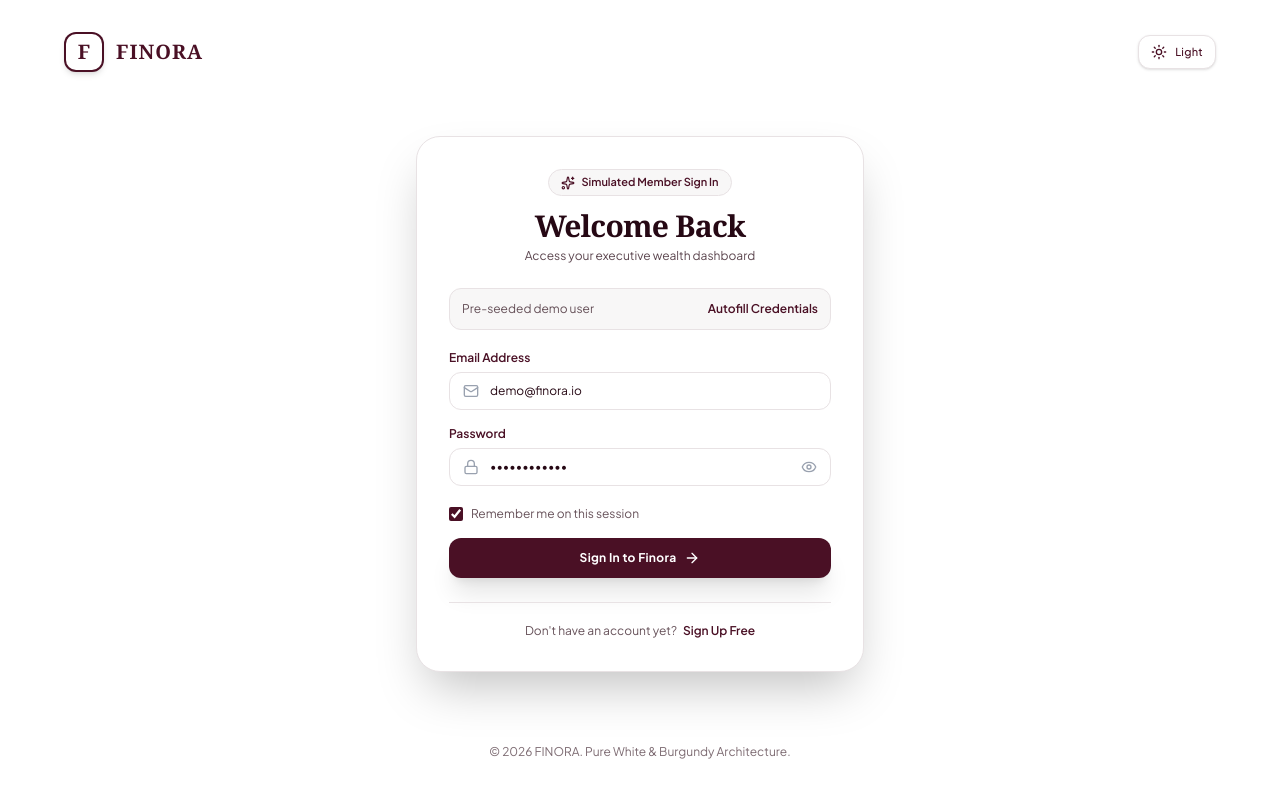
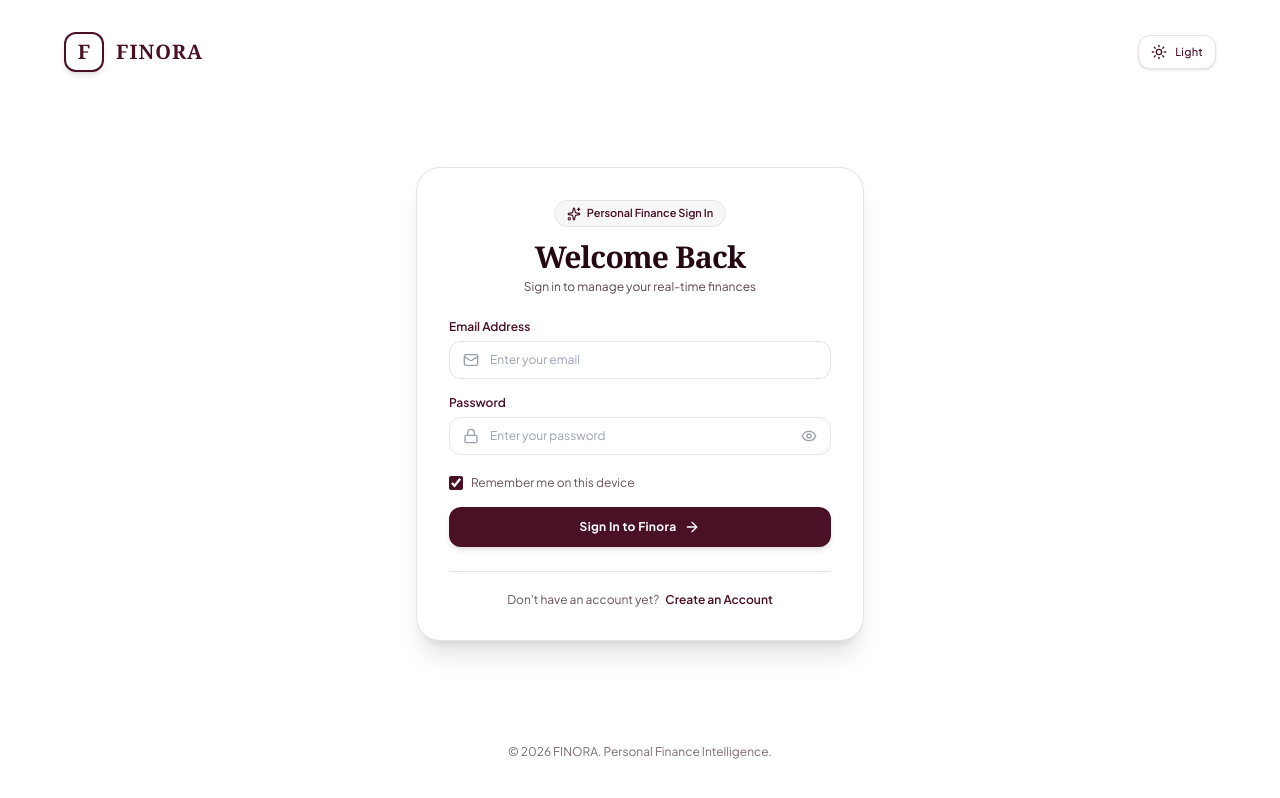
Before and after one commit to vermaanv01-boop/FINORA-Personal-Finance-Tracker., a React (Vite) app: page /login in a window 1280 px wide. Built offline with nearby package versions, Linux system fonts and the light colour scheme; a web font is replaced by a local one.

Commit message:
changing ui

```diff
--- a/src/pages/LoginPage.jsx
+++ b/src/pages/LoginPage.jsx
@@ -6,20 +6,19 @@ import {
   Eye,
   EyeOff,
   ArrowRight,
-  Sparkles,
-  ShieldCheck
+  Sparkles
 } from 'lucide-react';
 import { useAuth } from '../context/AuthContext';
 import { useTheme } from '../context/ThemeContext';
 import ThemeToggle from '../components/ThemeToggle';
 
 export default function LoginPage() {
-  const { login, demoUser } = useAuth();
+  const { login } = useAuth();
   const { isDark } = useTheme();
   const navigate = useNavigate();
 
-  const [email, setEmail] = useState('demo@finora.io');
-  const [password, setPassword] = useState('Password123!');
+  const [email, setEmail] = useState('');
+  const [password, setPassword] = useState('');
   const [showPassword, setShowPassword] = useState(false);
   const [rememberMe, setRememberMe] = useState(true);
   const [error, setError] = useState('');
@@ -43,13 +42,7 @@ export default function LoginPage() {
       } else {
         setError(res.error);
       }
-    }, 250);
-  };
-
-  const fillDemo = () => {
-    setEmail(demoUser.email);
-    setPassword(demoUser.password);
-    setError('');
+    }, 200);
   };
 
   return (
@@ -82,7 +75,7 @@ export default function LoginPage() {
       {/* Login Card */}
       <main className="max-w-md w-full mx-auto my-auto py-8">
         <div className={`
-          border rounded-3xl p-6 sm:p-8 shadow-2xl relative overflow-hidden transition-all
+          border rounded-3xl p-6 sm:p-8 shadow-xl relative overflow-hidden transition-all
           ${isDark
             ? 'bg-[#360B1C] border-[#52152C] text-[#FFFFFF]'
             : 'bg-[#FFFFFF] border-[#E8E2E4] text-[#260814]'
@@ -95,31 +88,14 @@ export default function LoginPage() {
               ${isDark ? 'bg-[#260814] border-[#52152C] text-[#FFFFFF]' : 'bg-[#F8F7F7] border-[#E8E2E4] text-[#4A1025]'}
             `}>
               <Sparkles className="w-3.5 h-3.5" />
-              <span>Simulated Member Sign In</span>
+              <span>Personal Finance Sign In</span>
             </div>
             <h1 className={`font-serif text-2xl sm:text-3xl font-bold tracking-tight ${isDark ? 'text-[#FFFFFF]' : 'text-[#260814]'}`}>
               Welcome Back
             </h1>
             <p className={`text-xs mt-1 ${isDark ? 'text-[#FFFFFF]/70' : 'text-[#260814]/75'}`}>
-              Access your executive wealth dashboard
+              Sign in to manage your real-time finances
             </p>
-          </div>
-
-          {/* Quick Demo Fill Pill */}
-          <div className={`
-            mb-5 p-3 rounded-xl border flex items-center justify-between text-xs
-            ${isDark ? 'bg-[#260814] border-[#52152C]' : 'bg-[#F8F7F7] border-[#E8E2E4]'}
-          `}>
-            <span className={isDark ? 'text-[#FFFFFF]/70' : 'text-[#260814]/70'}>
-              Pre-seeded demo user
-            </span>
-            <button
-              type="button"
-              onClick={fillDemo}
-              className={`font-semibold hover:underline cursor-pointer ${isDark ? 'text-[#FFFFFF]' : 'text-[#4A1025]'}`}
-            >
-              Autofill Credentials
-            </button>
           </div>
 
           {error && (
@@ -140,7 +116,7 @@ export default function LoginPage() {
                   type="email"
                   value={email}
                   onChange={(e) => setEmail(e.target.value)}
-                  placeholder="name@finora.io"
+                  placeholder="Enter your email"
                   className={`
                     w-full pl-10 pr-4 py-2.5 rounded-xl border text-xs focus:outline-hidden transition-all
                     ${isDark
@@ -165,7 +141,7 @@ export default function LoginPage() {
                   type={showPassword ? 'text' : 'password'}
                   value={password}
                   onChange={(e) => setPassword(e.target.value)}
-                  placeholder="••••••••••••"
+                  placeholder="Enter your password"
                   className={`
                     w-full pl-10 pr-10 py-2.5 rounded-xl border text-xs focus:outline-hidden transition-all
                     ${isDark
@@ -179,6 +155,7 @@ export default function LoginPage() {
                   type="button"
                   onClick={() => setShowPassword(!showPassword)}
                   className="absolute right-3.5 top-1/2 -translate-y-1/2 text-gray-400 hover:text-gray-600 dark:hover:text-white"
+                  aria-label={showPassword ? 'Hide password' : 'Show password'}
                 >
                   {showPassword ? <EyeOff className="w-4 h-4" /> : <Eye className="w-4 h-4" />}
                 </button>
@@ -194,7 +171,7 @@ export default function LoginPage() {
                   onChange={(e) => setRememberMe(e.target.checked)}
                   className="w-3.5 h-3.5 accent-[#4A1025] rounded cursor-pointer"
                 />
-                <span>Remember me on this session</span>
+                <span>Remember me on this device</span>
               </label>
             </div>
 
@@ -203,7 +180,7 @@ export default function LoginPage() {
               type="submit"
               disabled={loading}
               className={`
-                w-full mt-2 py-3 rounded-xl font-bold text-xs tracking-wide shadow-xl transition-all flex items-center justify-center gap-2 active:scale-95 cursor-pointer
+                w-full mt-2 py-3 rounded-xl font-bold text-xs tracking-wide shadow-md transition-all flex items-center justify-center gap-2 active:scale-95 cursor-pointer
                 ${isDark
                   ? 'bg-[#FFFFFF] text-[#260814] hover:bg-[#F8F7F7]'
                   : 'bg-[#4A1025] text-[#FFFFFF] hover:bg-[#5E142F]'
@@ -219,7 +196,7 @@ export default function LoginPage() {
           <div className={`mt-6 pt-5 border-t text-center text-xs ${isDark ? 'border-[#52152C] text-[#FFFFFF]/70' : 'border-[#E8E2E4] text-[#260814]/70'}`}>
             Don't have an account yet?{' '}
             <NavLink to="/signup" className={`font-semibold hover:underline ml-1 ${isDark ? 'text-[#FFFFFF]' : 'text-[#4A1025]'}`}>
-              Sign Up Free
+              Create an Account
             </NavLink>
           </div>
         </div>
@@ -227,7 +204,7 @@ export default function LoginPage() {
 
       {/* Footer */}
       <footer className={`text-center text-xs py-4 ${isDark ? 'text-[#FFFFFF]/50' : 'text-[#260814]/60'}`}>
-        © 2026 FINORA. Pure White & Burgundy Architecture.
+        © 2026 FINORA. Personal Finance Intelligence.
       </footer>
     </div>
   );
```
